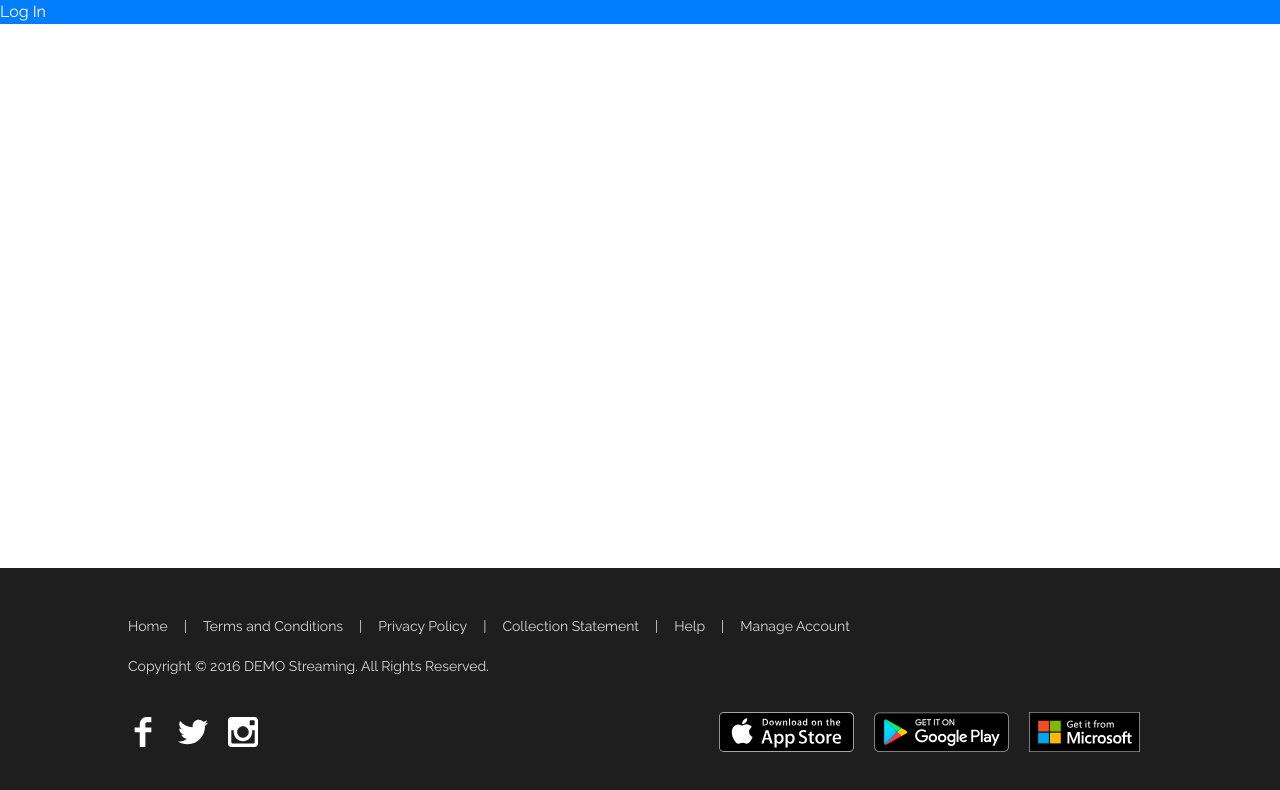
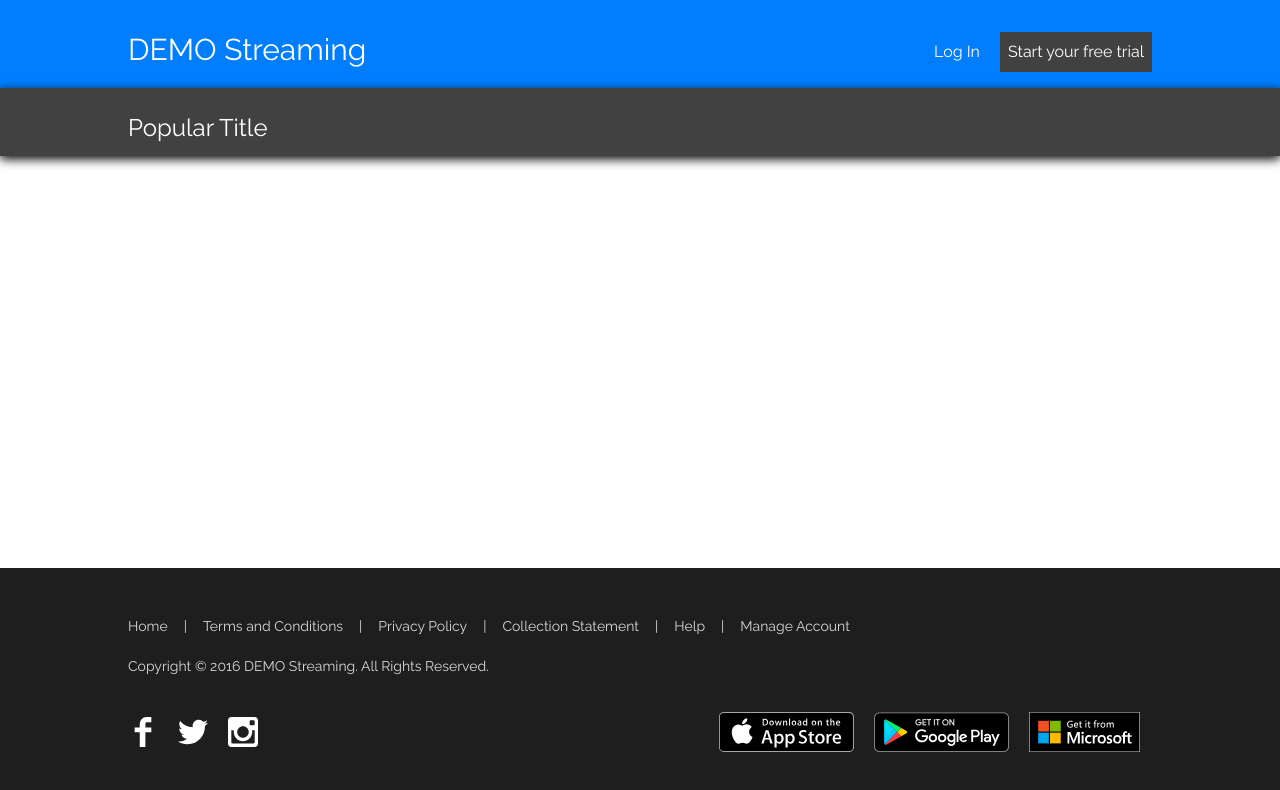
Before and after one commit to ozkalai/demo-streaming, a Next.js app: page / in a window 1280 px wide. Shown: the top 790 px of the page. Built offline with nearby package versions, Linux system fonts and the light colour scheme.

Commit message:
Header component with style and Unit test

```diff
--- a/src/components/Header/Header.module.scss
+++ b/src/components/Header/Header.module.scss
@@ -1,3 +1,23 @@
 .header {
-  @apply bg-blue;
+  &Main {
+    @apply bg-blue shadow-[0_3px_10px_0_rgba(0,0,0,1)];
+
+    &Content {
+      @apply w-4/5 mx-auto flex justify-between pt-8 pb-4;
+
+      &Name {
+        @apply text-3xl text-white;
+      }
+      &Buttons {
+        @apply flex gap-5;
+      }
+    }
+  }
+  &Title {
+    @apply bg-gray shadow-[0_3px_10px_0_rgba(0,0,0,1)];
+
+    &Content {
+      @apply w-4/5 mx-auto text-white text-2xl pt-6 pb-3;
+    }
+  }
 }
--- a/src/components/Header/index.tsx
+++ b/src/components/Header/index.tsx
@@ -1,10 +1,51 @@
-import { TextButton } from "../TextButton";
+import { useRouter } from "next/router";
+
+import { Button } from "@/components/Button";
+import { TextButton } from "@/components/TextButton";
+
 import styles from "./Header.module.scss";
+import { useEffect, useState } from "react";
 
-export const Header = () => {
+export const Header: React.FC = (): JSX.Element => {
+  const { pathname } = useRouter();
+
+  const [headerTitle, setHeaderTitle] = useState("Popular Titles");
+
+  const getHeaderTitle = (pathname: string) => {
+    switch (pathname) {
+      case "/movies":
+        return "Popular Movies";
+        break;
+      case "/series":
+        return "Popular Series";
+        break;
+      default:
+        return "Popular Title";
+        break;
+    }
+  };
+
+  useEffect(() => {
+    setHeaderTitle(getHeaderTitle(pathname));
+  }, []);
+
   return (
-    <div className={styles.header}>
-      <TextButton text="Log In" className="text-white" />
+    <div data-test-id="header-test" className={styles.header}>
+      <div className={styles.headerMain}>
+        <div className={styles.headerMainContent}>
+          <h1 className={styles.headerMainContentName}>DEMO Streaming</h1>
+          <div className={styles.headerMainContentButtons}>
+            <TextButton className="text-white" text="Log In" />
+            <Button
+              className="text-white p-2 bg-gray"
+              text="Start your free trial"
+            />
+          </div>
+        </div>
+      </div>
+      <div className={styles.headerTitle}>
+        <div className={styles.headerTitleContent}>{headerTitle}</div>
+      </div>
     </div>
   );
 };
```
Also changed, not shown: 1 other file (tests, documents, lock files or other folders).
